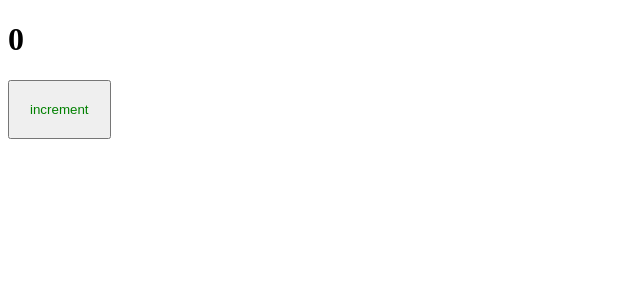
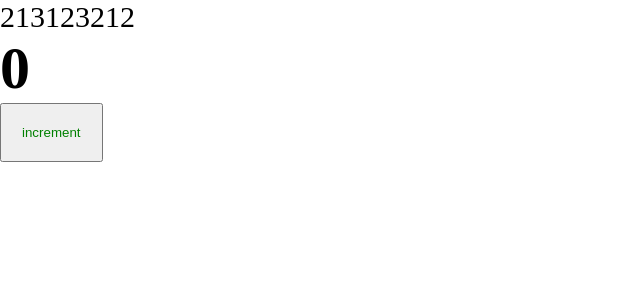
Before and after one commit to TomatoVan/Articles-app, a React app: page / in a window 1280 px wide. Shown: the top 300 px of the page, without its empty margins (0-640 px from the left). Built offline with nearby package versions, Linux system fonts and the light colour scheme.

Commit message:
feat: add css modules for build, styles id for isolation

```diff
--- /dev/null
+++ b/src/App.tsx
@@ -0,0 +1,13 @@
+import React from 'react';
+import {Counter} from "./components/Counter";
+import './index.scss'
+const App = () => {
+	return (
+	<div className='app'>
+		213123212
+		<Counter/>
+	</div>
+	);
+};
+
+export default App;
--- a/src/components/Counter.scss
+++ b/src/components/Counter.module.scss
@@ -1,4 +1,4 @@
-button {
+.btn {
     padding: 20px;
     color: green;
 }
--- a/src/components/Counter.tsx
+++ b/src/components/Counter.tsx
@@ -1,5 +1,5 @@
 import {useState} from "react";
-import './Counter.scss'
+import classes from './Counter.module.scss'
 
 export const Counter = () => {
 
@@ -12,7 +12,7 @@
 	return (
 	<div>
 		<h1>{count}</h1>
-		<button onClick={increment}>increment</button>
+		<button className={classes.btn} onClick={increment}>increment</button>
 	</div>
 	)
 }
--- /dev/null
+++ b/src/index.scss
@@ -0,0 +1,9 @@
+* {
+    margin: 0;
+    padding: 0;
+    box-sizing: border-box;
+}
+
+.app {
+    font-size: 30px;
+}
--- a/src/index.tsx
+++ b/src/index.tsx
@@ -1,5 +1,8 @@
 import {render} from "react-dom";
-import {Counter} from "./components/Counter";
+import App from "./App";
 
 
-render(<div><Counter/></div>, document.getElementById('root'))
+render(
+<App/>,
+document.getElementById('root')
+)
```
Also changed, not shown: src/global.d.ts (added, +7 -0 lines), 3 other files (tests, documents, lock files or other folders).
